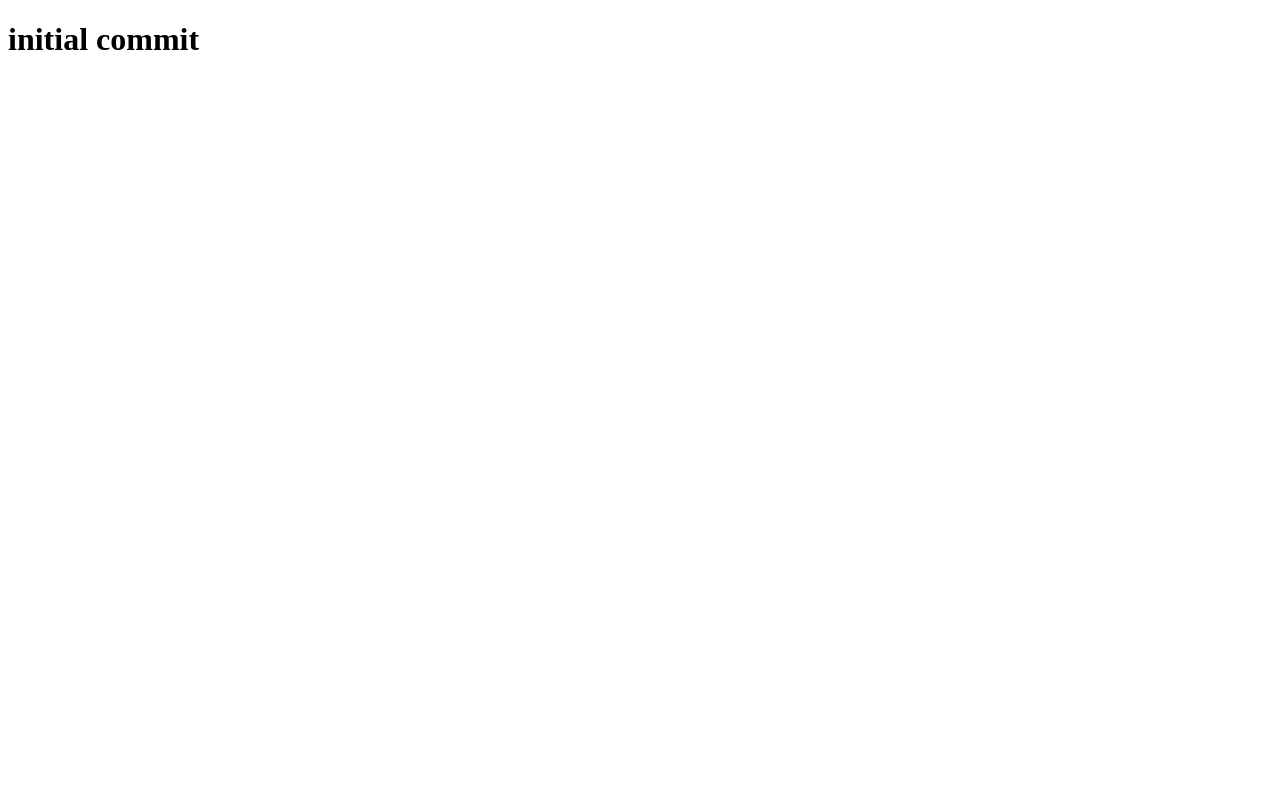
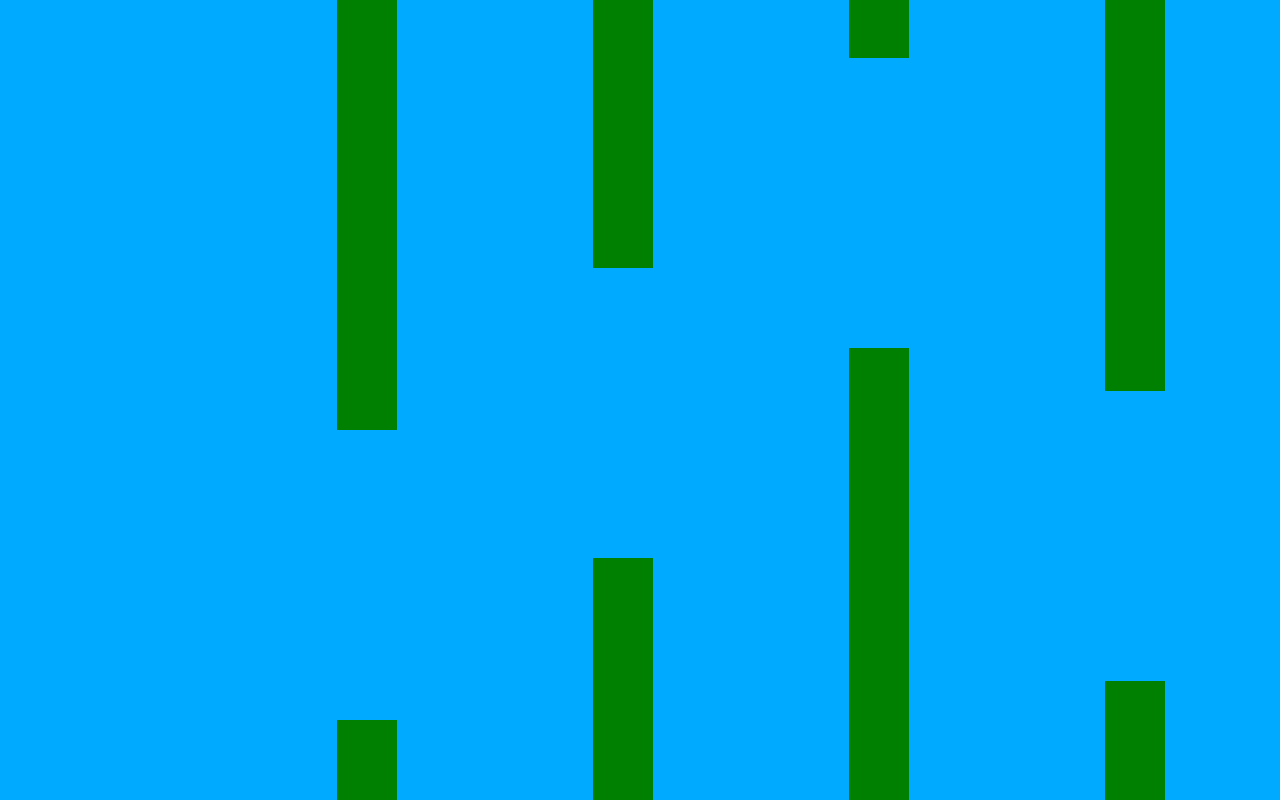
Before and after one commit to MalkistCoder/JumpyAviator, a plain HTML site: page index.html in a window 1280 px wide. Drawn offline with Linux system fonts and the light colour scheme.

Commit message:
basic game stuff :)

```diff
--- a/index.html
+++ b/index.html
@@ -3,8 +3,10 @@
     <head>
         <meta charset="utf-8">
         <title>Jumpy Aviator</title>
+        <link rel="stylesheet" href="style.css">
+        <script src="script.js" charset="utf-8" defer></script>
     </head>
     <body>
-        <h1>initial commit</h1>
+        <canvas id="game">Hey, your browser isn't cool enough. Please switch to a more modern browser that supports JavaScript and the canvas tag, like Google Chrome or Firefox.</canvas>
     </body>
 </html>
--- /dev/null
+++ b/script.js
@@ -0,0 +1,134 @@
+const canvas = document.getElementById('game')
+const ctx = canvas.getContext('2d')
+
+// Code taken from my other project
+// For window resize
+canvas.width = window.innerWidth
+canvas.height = window.innerHeight
+
+// How to make right click menu not pop up, https://stackoverflow.com/questions/737022/how-do-i-disable-right-click-on-my-web-page
+canvas.addEventListener('contextmenu', event => event.preventDefault());
+
+let mouse = {
+    x: 0,
+    y: 0
+}
+
+window.addEventListener('mousemove', function(e) {
+    mouse.x = e.x
+    mouse.y = e.y
+})
+// Take a look at my other project! https://cool-background-malkist.netlify.com/
+
+
+class Player {
+    constructor(y,size,color) {
+        this.x = canvas.width/5
+        this.y = y
+        this._vy = 0
+        this._size = size
+        this._color = color
+        this._dead = false
+    }
+    jump() {
+        this._vy += this._vy > 10 ? 0 : -1*this._vy+19
+    }
+    tick(obstacles) {
+        if (this._vy > this.y || (this.y+this._vy >= canvas.height && this._vy < 0)) {
+            this._dead = true
+        } else {
+            this.y -= this._vy
+        }
+        this._vy -= 1.7
+
+        // Collision detection
+        for (var obstacle of obstacles) {
+            // https://developer.mozilla.org/en-US/docs/Games/Techniques/2D_collision_detection
+            if (
+                // Box 1 (top part)
+                (player.x < obstacle.x &&
+                player.x + player._size > obstacle.x-obstacle.width &&
+                player.y < obstacle.y-145 &&
+                player.y + player._size > 0)
+                || // or it collides with...
+                // Box 2 (bottom part)
+                (player.x < obstacle.x &&
+                player.x + player._size > obstacle.x-obstacle.width &&
+                player.y < 1000000000 && // Large value because we want the hitbox to be all the way to the bottom anyways
+                player.y + player._size > obstacle.y+145)
+            ) {
+                console.log('collision detected')
+                this._dead = true
+                break
+            }
+        }
+    }
+    draw() {
+        ctx.fillStyle = this._color
+        ctx.fillRect(this.x,this.y,this._size,this._size)
+    }
+}
+
+class Obstacle {
+    constructor(x,y) {
+        this.x = x
+        this.y = y
+        this.width = 60
+        this._color = 'green'
+    }
+    tick() {
+        this.x -= 5
+    }
+    draw() {
+        ctx.fillStyle = this._color
+        ctx.fillRect(this.x-this.width,0,this.width,this.y-145)
+        ctx.fillRect(this.x-this.width,this.y+145,this.width,canvas.height)
+    }
+}
+
+
+let obstacles = []
+obstacles.unshift(new Obstacle(canvas.width/5*2, Math.floor(Math.random() * ((canvas.height*3)/4 - canvas.height/4 + 1) + canvas.height/4)))
+obstacles.unshift(new Obstacle(canvas.width/5*3, Math.floor(Math.random() * ((canvas.height*3)/4 - canvas.height/4 + 1) + canvas.height/4)))
+obstacles.unshift(new Obstacle(canvas.width/5*4, Math.floor(Math.random() * ((canvas.height*3)/4 - canvas.height/4 + 1) + canvas.height/4)))
+obstacles.unshift(new Obstacle(canvas.width/5*5, Math.floor(Math.random() * ((canvas.height*3)/4 - canvas.height/4 + 1) + canvas.height/4)))
+obstacles.unshift(new Obstacle(canvas.width/5*6, Math.floor(Math.random() * ((canvas.height*3)/4 - canvas.height/4 + 1) + canvas.height/4)))
+
+const player = new Player(obstacles[obstacles.length-1].y-110,60,'#ffe135')
+
+canvas.addEventListener('mousedown', function(e) {
+    player.jump()
+})
+
+document.addEventListener('keydown', function(e) {
+    if (e.key === ' ') {
+        player.jump()
+    }
+})
+
+window.addEventListener('resize', function() {
+    canvas.width = window.innerWidth
+    canvas.height = window.innerHeight
+    player.x = canvas.width/5
+})
+
+function animate() {
+    ctx.clearRect(0,0,canvas.width, canvas.height)
+    player.tick(obstacles)
+    player.draw()
+    obstacles.forEach((obstacle, i) => {
+        obstacle.tick()
+        obstacle.draw()
+        if (obstacle.x < 0) { // Moved off screen, we can move back to the other side and randomize the y.
+            obstacle.x = canvas.width+obstacle.width
+            obstacle.y = Math.floor(Math.random() * ((canvas.height*3)/4 - canvas.height/4 + 1) + canvas.height/4)
+        }
+    })
+
+    if (!player._dead) {
+        setTimeout(function () {
+            requestAnimationFrame(animate)
+        }, 1000/48) // Target fps is 48
+    }
+}
+animate()
--- /dev/null
+++ b/style.css
@@ -0,0 +1,9 @@
+canvas#game {
+    position: fixed;
+    display: block;
+    top: 0;
+    left: 0;
+    width: 100%;
+    height: 100%;
+    background-color: #00aaff;
+}
```
